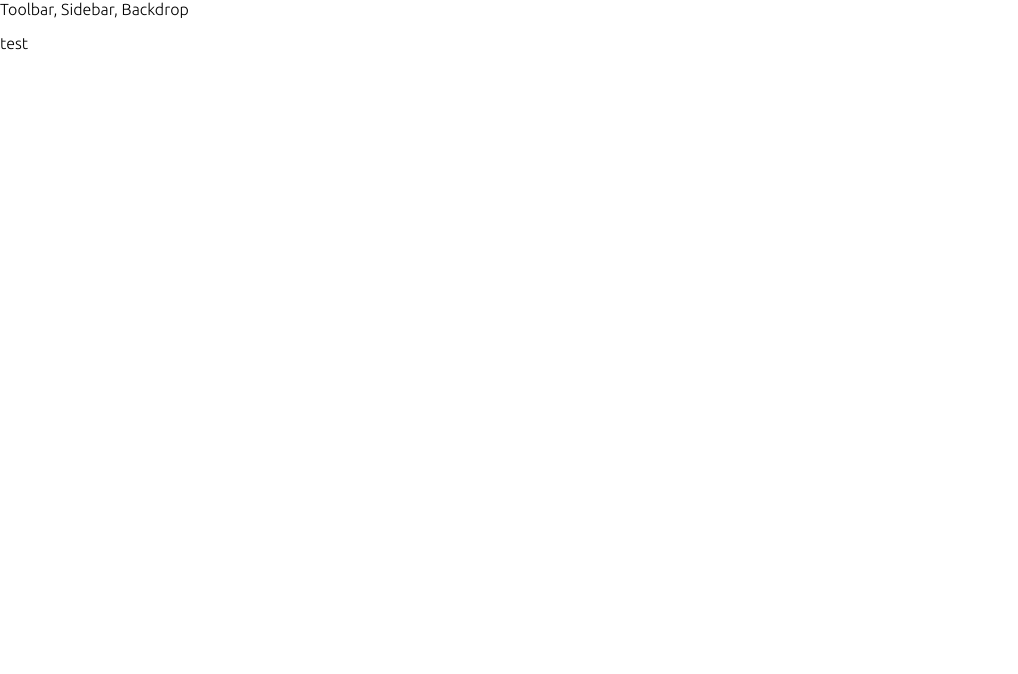
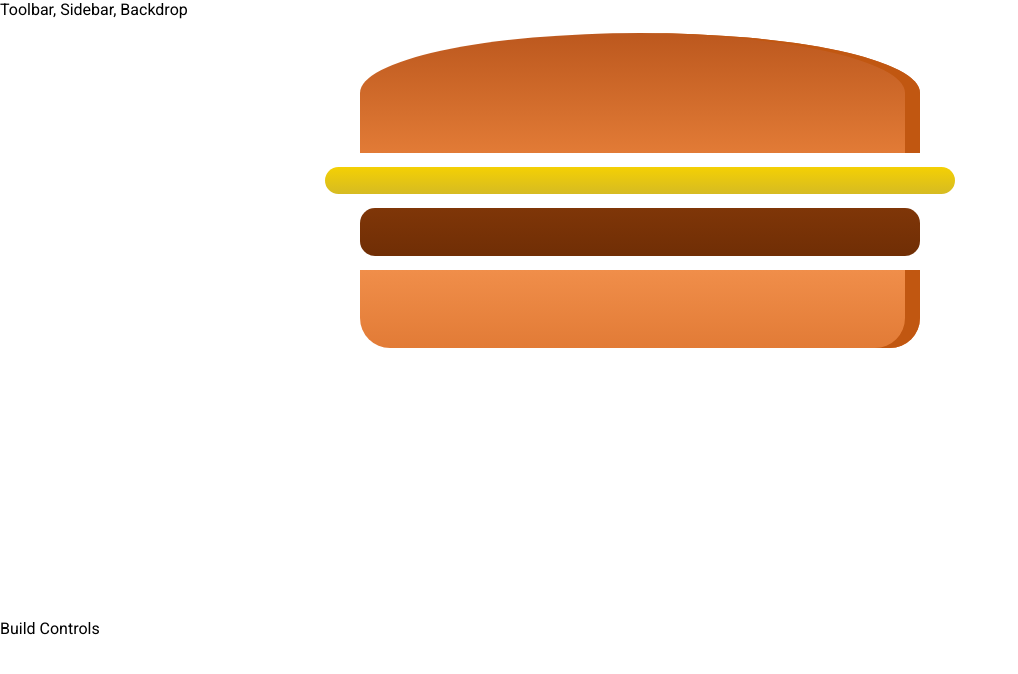
Before and after one commit to nitinda/react-complete-tutorial-training, a React (Create React App) app: page / in a window 1280 px wide. Shown: the top 674 px of the page, without its empty margins (0-1018 px from the left). Built offline with nearby package versions, Linux system fonts and the light colour scheme.

Commit message:
Modidifed code

```diff
--- a/package.json
+++ b/package.json
@@ -1,5 +1,5 @@
 {
-  "name": "my-app",
+  "name": "react-complete-tutorial-training",
   "version": "0.1.0",
   "private": true,
   "dependencies": {
--- a/public/index.html
+++ b/public/index.html
@@ -24,6 +24,7 @@
       work correctly both with client-side routing and a non-root public URL.
       Learn how to configure a non-root public URL by running `npm run build`.
     -->
+    <link rel="stylesheet" href="https://fonts.googleapis.com/css?family=Roboto:300,400,500,700&display=swap" />
     <link href="https://fonts.googleapis.com/css2?family=Ubuntu:wght@300&display=swap" rel="stylesheet">
     <title>Burger App</title>
   </head>
--- a/src/App.js
+++ b/src/App.js
@@ -1,5 +1,6 @@
 import React, { Component } from "react";
 import Layout from "./components/Layout/Layout";
+import BurgerBuilder from './containers/BurgerBuilder/BurgerBuilder'
 
 
 class App extends Component {
@@ -7,7 +8,7 @@ class App extends Component {
     return (
       <div>
         <Layout>
-          <p>test</p>
+          <BurgerBuilder/>
         </Layout>
       </div>
     );
--- /dev/null
+++ b/src/components/Burger/Burger.css
@@ -0,0 +1,30 @@
+.Burger {
+    width: 100%;
+    margin: auto;
+    height: 250px;
+    overflow: auto;
+    text-align: center;
+    font-weight: bold;
+    font-size: 1.2rem;
+}
+
+@media (min-width: 500px) and (min-height: 400px) {
+    .Burger {
+        width: 350px;
+        height: 300px;
+    }
+}
+
+@media (min-width: 500px) and (min-height: 401px) {
+    .Burger {
+        width: 450px;
+        height: 400px;
+    }
+}
+
+@media (min-width: 1000px) and (min-height: 700px) {
+    .Burger {
+        width: 700px;
+        height: 600px;
+    }
+}
--- /dev/null
+++ b/src/components/Burger/Burger.jsx
@@ -0,0 +1,17 @@
+import React from 'react'
+import './Burger.css'
+
+import BurgerIngredient from './BurgerIngredients/BurgerIngredients'
+
+const burger = (props) => {
+    return (
+        <div className="Burger">
+            <BurgerIngredient type="bread-top"/>
+            <BurgerIngredient type="cheese"/>
+            <BurgerIngredient type="meat"/>
+            <BurgerIngredient type="bread-bottom"/>
+        </div>
+    )
+}
+
+export default burger
--- /dev/null
+++ b/src/components/Burger/BurgerIngredients/BurgerIngredients.css
@@ -0,0 +1,113 @@
+.BreadBottom {
+    height: 13%;
+    width: 80%;
+    background: linear-gradient(#F08E4A, #e27b36);
+    border-radius: 0 0 30px 30px;
+    box-shadow: inset -15px 0 #c15711;
+    margin: 2% auto;
+}
+
+.BreadTop {
+    height: 20%;
+    width: 80%;
+    background: linear-gradient(#bc581e, #e27b36);
+    border-radius: 50% 50% 0 0;
+    box-shadow: inset -15px 0 #c15711;
+    margin: 2% auto;
+    position: relative;
+}
+
+.Seeds1 {
+    width: 10%;
+    height: 15%;
+    position: absolute;
+    background-color: white;
+    left: 30%;
+    top: 50%;
+    border-radius: 40%;
+    transform: rotate(-20deg);
+    box-shadow: inset -2px -3px #c9c9c9;
+}
+
+.Seeds1:after {
+    content: "";
+    width: 100%;
+    height: 100%;
+    position: absolute;
+    background-color: white;
+    left: -170%;
+    top: -260%;
+    border-radius: 40%;
+    transform: rotate(60deg);
+    box-shadow: inset -1px 2px #c9c9c9;
+  }
+
+.Seeds1:before {
+    content: "";
+    width: 100%;
+    height: 100%;
+    position: absolute;
+    background-color: white;
+    left: 180%;
+    top: -50%;
+    border-radius: 40%;
+    transform: rotate(60deg);
+    box-shadow: inset -1px -3px #c9c9c9;
+  }
+
+  .Seeds2 {
+    width: 10%;
+    height: 15%;
+    position: absolute;
+    background-color: white;
+    left: 64%;
+    top: 50%;
+    border-radius: 40%;
+    transform: rotate(10deg);
+    box-shadow: inset -3px 0 #c9c9c9;
+  }
+
+  .Seeds2:before {
+    content: "";
+    width: 100%;
+    height: 100%;
+    position: absolute;
+    background-color: white;
+    left: 150%;
+    top: -130%;
+    border-radius: 40%;
+    transform: rotate(90deg);
+    box-shadow: inset 1px 3px #c9c9c9;
+  }
+
+
+.Meat {
+    width: 80%;
+    height: 8%;
+    background: linear-gradient(#7f3608, #702e05);
+    margin: 2% auto;
+    border-radius: 15px;
+}
+
+.Cheese {
+    width: 90%;
+    height: 4.5%;
+    margin: 2% auto;
+    background: linear-gradient(#f4d004, #d6bb22);
+    border-radius: 20px;
+}
+
+.Salad {
+    width: 85%;
+    height: 7%;
+    margin: 2% auto;
+    background: linear-gradient(#228c1d, #91ce50);
+    border-radius: 20px;
+}
+
+.Bacon {
+    width: 80%;
+    height: 3%;
+    background: linear-gradient(#bf3813, #c45e38);
+    margin: 2% auto;
+}
--- /dev/null
+++ b/src/components/Burger/BurgerIngredients/BurgerIngredients.jsx
@@ -0,0 +1,46 @@
+import React, { Component } from "react";
+
+import "./BurgerIngredients.css";
+import PropTypes from "prop-types";
+
+class BurgerIngredient extends Component {
+  render() {
+    let ingredient = null;
+
+    switch (this.props.type) {
+      case "bread-bottom":
+        ingredient = <div className="BreadBottom"></div>;
+        break;
+      case "bread-top":
+        ingredient = (
+          <div className="BreadTop">
+            <div className="Seed1"></div>
+            <div className="Seed2"></div>
+          </div>
+        );
+        break;
+      case "meat":
+        ingredient = <div className="Meat"></div>;
+        break;
+      case "cheese":
+        ingredient = <div className="Cheese"></div>;
+        break;
+      case "salad":
+        ingredient = <div className="Salad"></div>;
+        break;
+      case "bacon":
+        ingredient = <div className="Bacon"></div>;
+        break;
+      default:
+        ingredient = null;
+    }
+
+    return ingredient;
+  }
+}
+
+BurgerIngredient.propTypes = {
+    type: PropTypes.string.isRequired
+}
+
+export default BurgerIngredient;
--- /dev/null
+++ b/src/containers/BurgerBuilder/BurgerBuilder.jsx
@@ -0,0 +1,17 @@
+import React, {Component} from 'react'
+
+import Aux from '../../hoc/Aux'
+import Burger from '../../components/Burger/Burger'
+
+class BurgerBuilder extends Component {
+    render() {
+        return (
+            <Aux>
+                <Burger />
+                <div>Build Controls</div>
+            </Aux>
+        )
+    }
+}
+
+export default BurgerBuilder
--- a/src/index.css
+++ b/src/index.css
@@ -1,6 +1,6 @@
 body {
   margin: 0;
-  font-family: 'Ubuntu',-apple-system, BlinkMacSystemFont, 'Segoe UI', 'Roboto', 'Oxygen',
+  font-family: 'Roboto', 'Ubuntu', -apple-system, BlinkMacSystemFont, 'Segoe UI', 'Roboto', 'Oxygen',
     'Cantarell', 'Fira Sans', 'Droid Sans', 'Helvetica Neue',
     sans-serif;
   -webkit-font-smoothing: antialiased;
```
Also changed, not shown: 1 other file (tests, documents, lock files or other folders).
